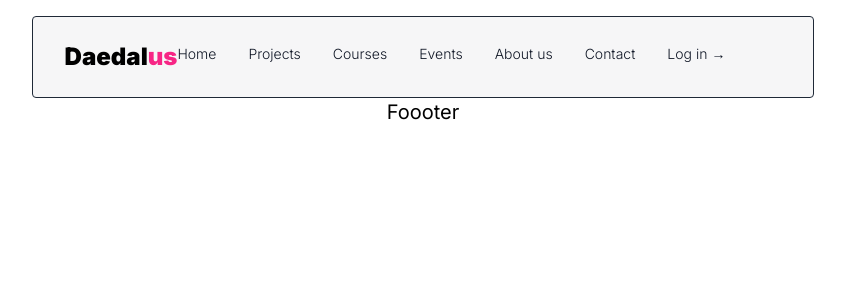
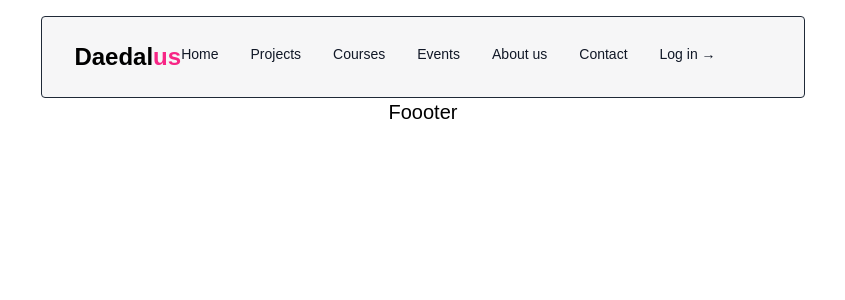
Before and after one commit to daedalus-developers/daedalus.codes, a SvelteKit app: page /contact in a window 1280 px wide. Shown: the top 300 px of the page, without its empty margins (217-1062 px from the left). Built offline with nearby package versions, Linux system fonts and the light colour scheme; some icons are missing.

Commit message:
🪄style: remove Inter, replace with Inter Varialbe

```diff
--- a/src/app.css
+++ b/src/app.css
@@ -4,7 +4,7 @@
 @tailwind utilities;
 
 :root {
-	font-family: 'Inter';
+	font-family: 'Inter Variable', sans-serif;
 	--color-primary: #7209b7;
 	--color-secondary: #8d62ef;
 	--color-accent: #f72585;
```
